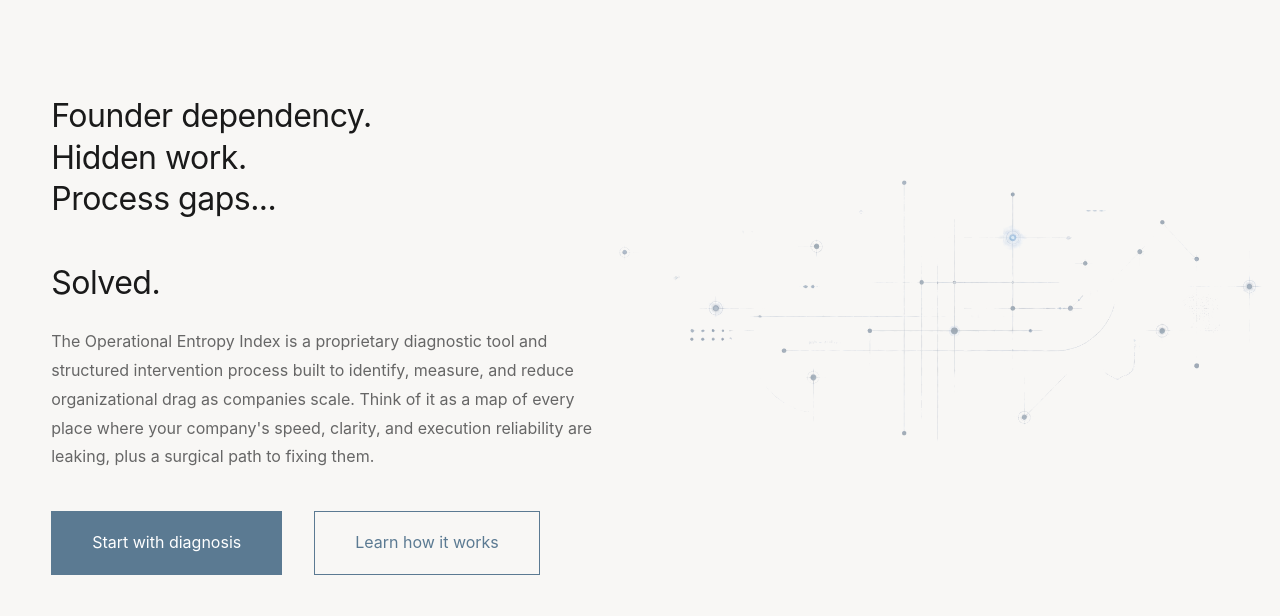
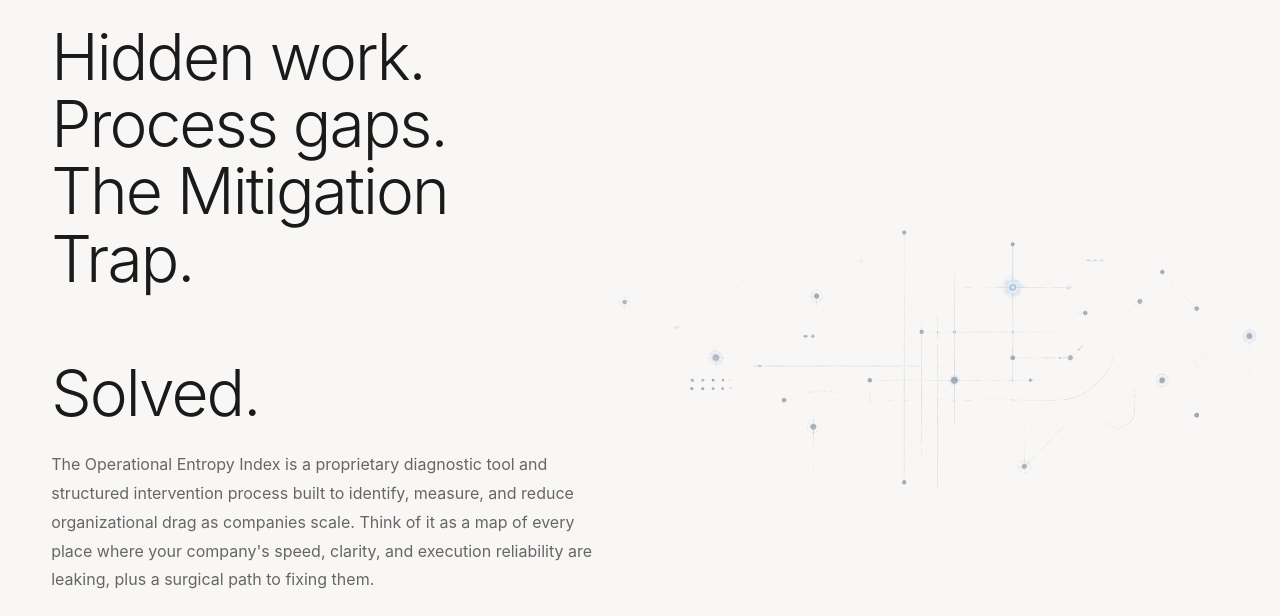
Before and after one commit to fdanilogamu/operationalentropy, a plain HTML site: page index.html in a window 1280 px wide. Shown: the part 184-800 px from the top of the page. Drawn offline with Linux system fonts and the light colour scheme.

Commit message:
Update index.html

```diff
--- a/index.html
+++ b/index.html
@@ -33,7 +33,7 @@
  <!-- Hero Section -->
 <div class="hero">
   <div class="hero-content">
-    <h2>Founder dependency. <br> Hidden work. <br> Process gaps... <br><br> Solved.</h2>
+    <h1>Hidden work. <br> Process gaps. <br> The Mitigation Trap.<br><br> Solved.</h2>
 
     <p>
       The Operational Entropy Index is a proprietary diagnostic tool and structured intervention process built to identify, measure, and reduce organizational drag as companies scale. Think of it as a map of every place where your company's speed, clarity, and execution reliability are leaking, plus a surgical path to fixing them.
```
